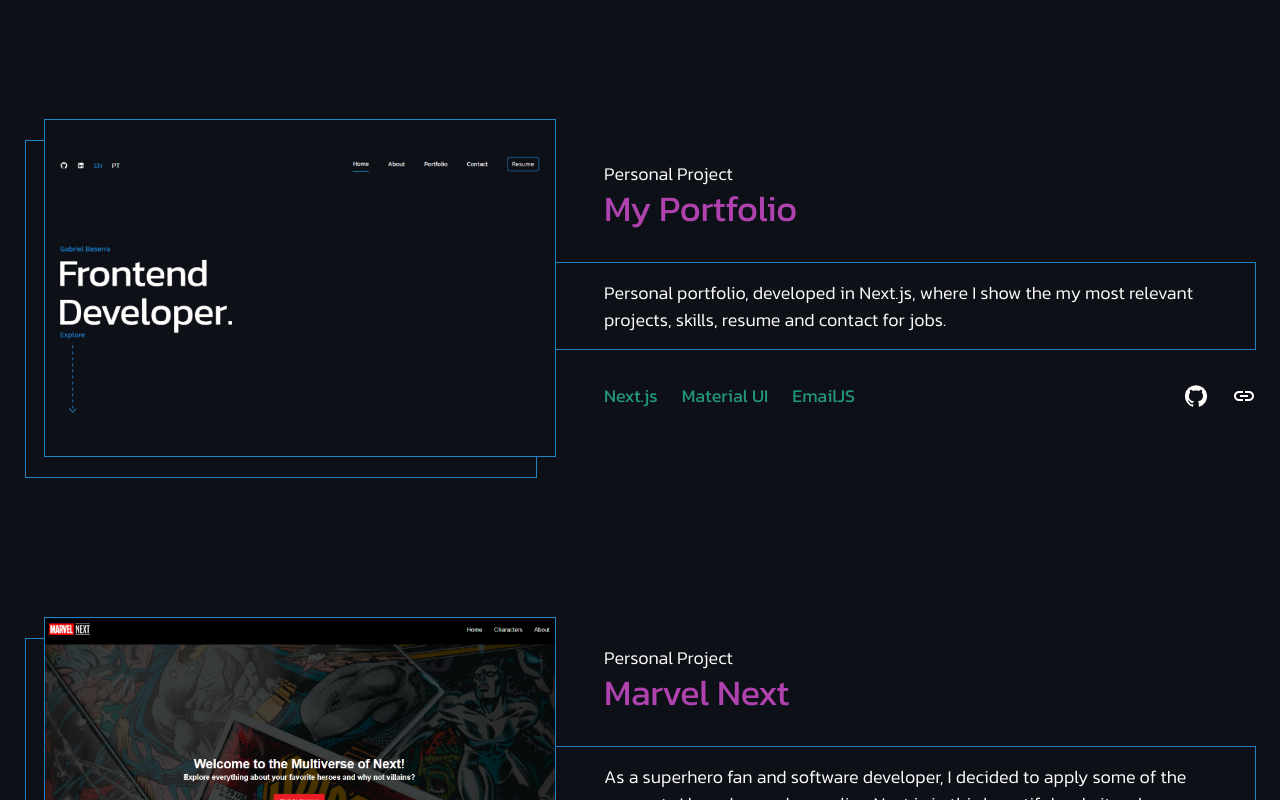
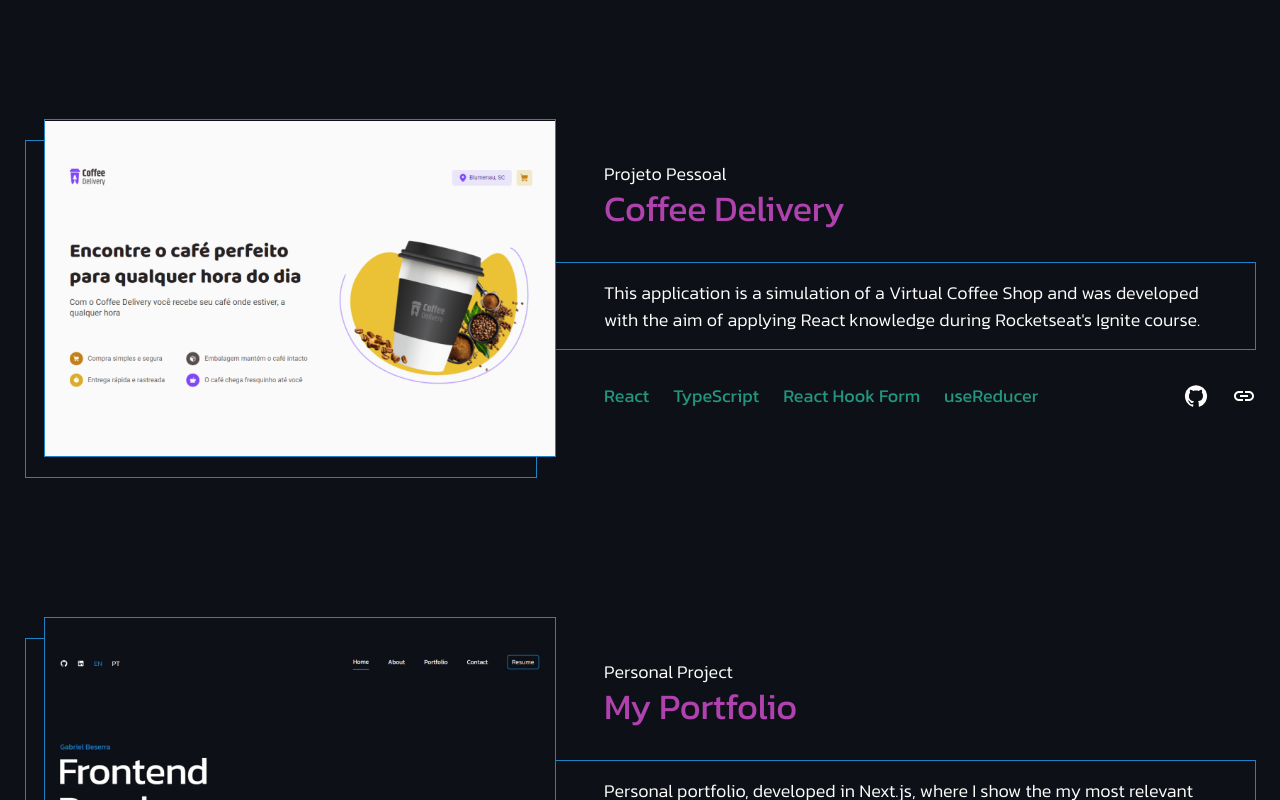
Before and after one commit to gbeserra95/my-portfolio, a Next.js app: page / in a window 1280 px wide. Shown: the part 2320-3120 px from the top of the page. Built offline with nearby package versions, Linux system fonts and the light colour scheme.

Commit message:
feat: coffee-delivery project

```diff
--- a/src/data.js
+++ b/src/data.js
@@ -32,6 +32,38 @@
 		github: 'https://github.com/gbeserra95/devinhouse-solar-energy-backend',
 		link: 'https://github.com/gbeserra95/devinhouse-solar-energy-backend',
 		preview: '/assets/images/projects/solar-energy.png',
+	},
+	{
+		locale: 'pt-BR',
+		title: 'Coffee Delivery',
+		category: 'Projeto Pessoal',
+		description:
+			'Esta aplicação é uma simulação de uma Loja Virtual de Cafés e foi desenvolvida com o objetivo de aplicar os conhecimentos de React vistos durante o curso Ignite da Rocketseat.',
+		stacks: [
+			'React',
+			'TypeScript',
+			'React Hook Form',
+			'useReducer',
+		],
+		github: 'https://github.com/gbeserra95/coffee-delivery',
+		link: 'https://coffee-delivery-lemon.vercel.app/',
+		preview: '/assets/images/projects/coffee-delivery.png',
+	},
+	{
+		locale: 'en',
+		title: 'Coffee Delivery',
+		category: 'Projeto Pessoal',
+		description:
+			'This application is a simulation of a Virtual Coffee Shop and was developed with the aim of applying React knowledge during Rocketseat\'s Ignite course.',
+		stacks: [
+			'React',
+			'TypeScript',
+			'React Hook Form',
+			'useReducer',
+		],
+		github: 'https://github.com/gbeserra95/coffee-delivery',
+		link: 'https://coffee-delivery-lemon.vercel.app/',
+		preview: '/assets/images/projects/coffee-delivery.png',
 	},
 	{
 		locale: 'pt-BR',
```
Also changed, not shown: public/assets/images/projects/coffee-delivery.png (added), 1 other file (tests, documents, lock files or other folders).
